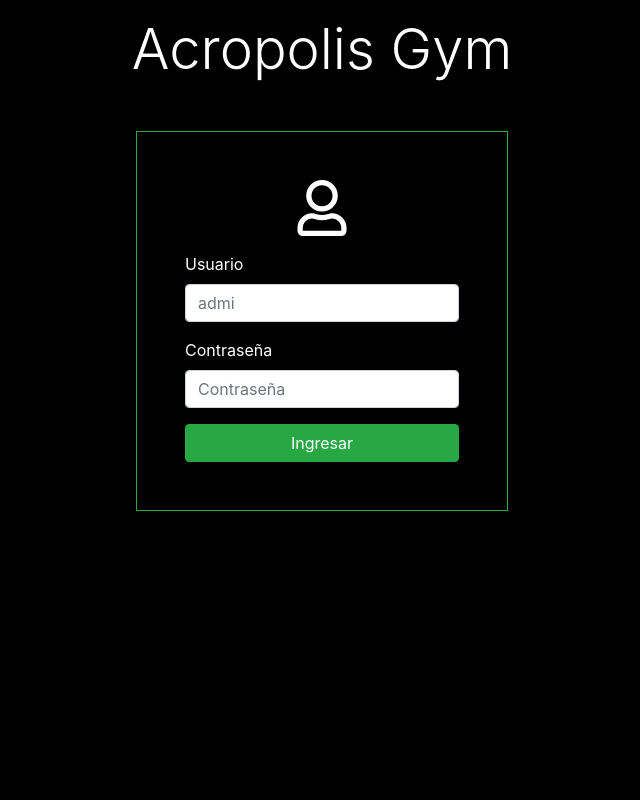
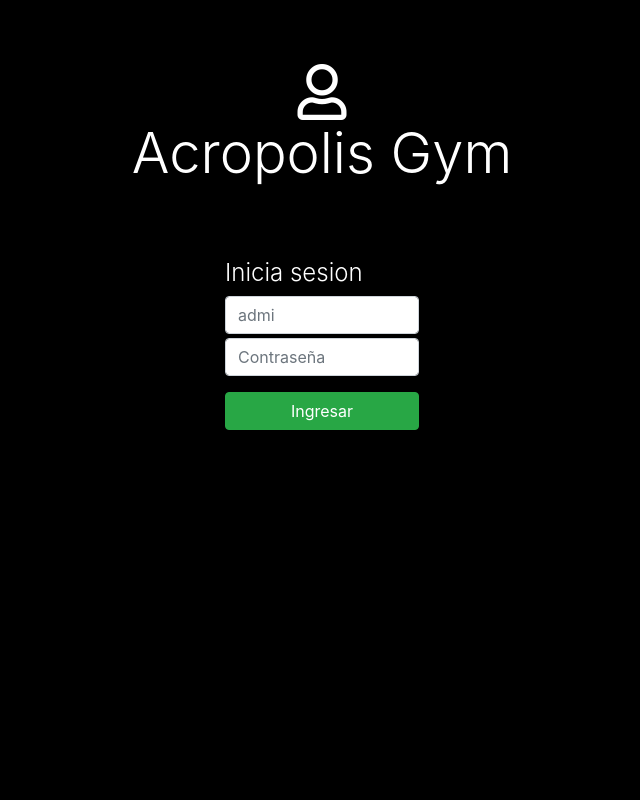
Before and after one commit to LunaMan01/acropolisgymweb, a PHP site: page / in a window 1280 px wide. Shown: the whole page, without its empty margins (318-958 px from the left). Run offline with PHP 8.4, Linux system fonts and the light colour scheme; some libraries are stand-ins or nearby versions.

Commit message:
Nueva version login

```diff
--- a/css/indexstyle.css
+++ b/css/indexstyle.css
@@ -1,3 +1,16 @@
 body {
     background-color: black;
+    height: 100vh;
 }
+
+@media only screen
+  and (min-width: 1024px)
+  and (max-width: 1366px)
+  and (-webkit-min-device-pixel-ratio: 1.5) {
+
+    .col-ipad-pro {
+        min-width: 70%;
+    }
+
+
+}
--- a/index.html
+++ b/index.html
@@ -17,26 +17,28 @@
 
 <body>
 
-    <div class="container">
-        <h1 class="display-4 d-none d-md-block text-white mt-3 mb-0 text-center">Acropolis Gym</h1>
-        <div class="row justify-content-center p-5">
+    <div class="container-fluid py-5">
 
-            <form class="border border-success p-5">
         <div class="text-center">
-                    <i class="far fa-user mb-3 display-4 text-white"></i>
+            <i class="far fa-user mb-0 mt-3 display-4 text-white"></i>
         </div>
-                <div class="form-group">
-                    <label for="exampleInputEmail1" class="text-white">Usuario</label>
+        <h1 class="display-4 d-none d-md-block text-white mt-0 mb-0 text-center">Acropolis Gym</h1>
+
+        <div class="row mt-4 justify-content-center align-items-center">
+            <div class="col-sm-12 col-md-5 col-lg-3 col-ipad-pro">
+                <form class="p-lg-5">
+                    <h4 class="font-weight-light text-white">Inicia sesion</h4>
+                    <div class="form-group mb-1">
                         <input type="text" class="form-control" id="exampleInputEmail1" aria-describedby="emailHelp"
                             placeholder="admi">
 
                     </div>
                     <div class="form-group">
-                    <label for="exampleInputPassword1" class="text-white">Contraseña</label>
                         <input type="password" class="form-control" id="exampleInputPassword1" placeholder="Contraseña">
                     </div>
                     <button type="submit" class="btn btn-block btn-success">Ingresar</button>
                 </form>
+            </div>
         </div>
     </div>
     <!-- Optional JavaScript -->
```
Lines whose indentation alone changed are shown as unchanged.
